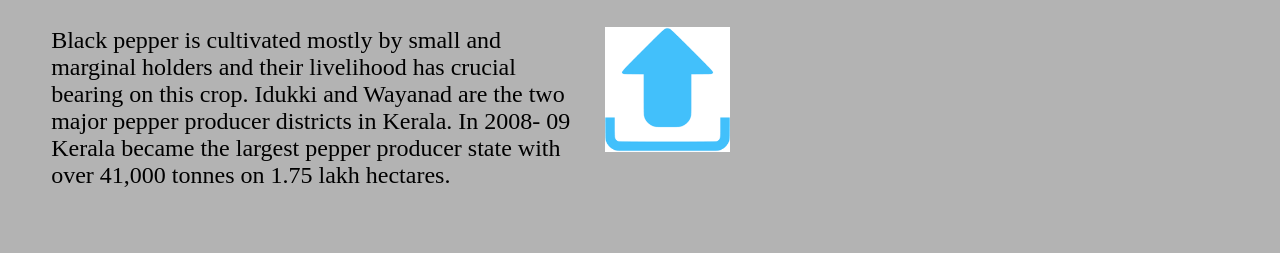
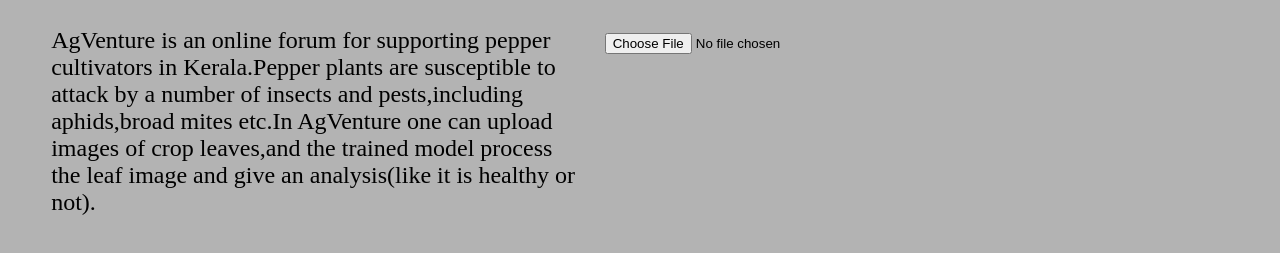
Before and after one commit to KRISHNAPRIYA-P/hackathon, a plain HTML site: page index.html in a window 1280 px wide. Shown: the part 405-658 px from the top of the page. Drawn offline with Linux system fonts and the light colour scheme.

Commit message:
files modified

```diff
--- a/index.html
+++ b/index.html
@@ -20,12 +20,12 @@
 
       <section class="half">
             <h2>About us</h2>
-            <p>Black pepper is cultivated mostly by small and marginal holders and their livelihood has crucial bearing on this crop. Idukki and Wayanad are the two major pepper producer districts in Kerala. In 2008- 09 Kerala became the largest pepper producer state with over 41,000 tonnes on 1.75 lakh hectares.</p>
+            <p>AgVenture is an online forum for supporting pepper cultivators in Kerala.Pepper plants are susceptible to attack by a number of insects and pests,including aphids,broad mites etc.In AgVenture one can upload images of crop leaves,and the trained model process the leaf image and give an analysis(like it is healthy or not).</p>
       </section>
       <section class="half">
             <h2>Upload image</h2>
-            <a href="https://play.google.com/store/apps/details?id=com.google.android.apps.photos">
-            <img src="images/Upload.png"></a>
+
+            <input type="file" alt="upload image">
 
             </section>
 
--- a/style.css
+++ b/style.css
@@ -10,9 +10,6 @@
 
   background: #666666;
   background:-webkit-linear-gradient(#666666 0%, #87cefa 100%)
-}
-footer{
-  background:#87cefa;
 }
 
 nav{
@@ -34,12 +31,12 @@
 }
 
 
-img{
+/*img{
   width:125px;
   margin-right: 2%;
   display: inline-block;
   float: left;
-}
+}*/
 h2{
   color:#666666;
   background-color: #87cefa;
```
